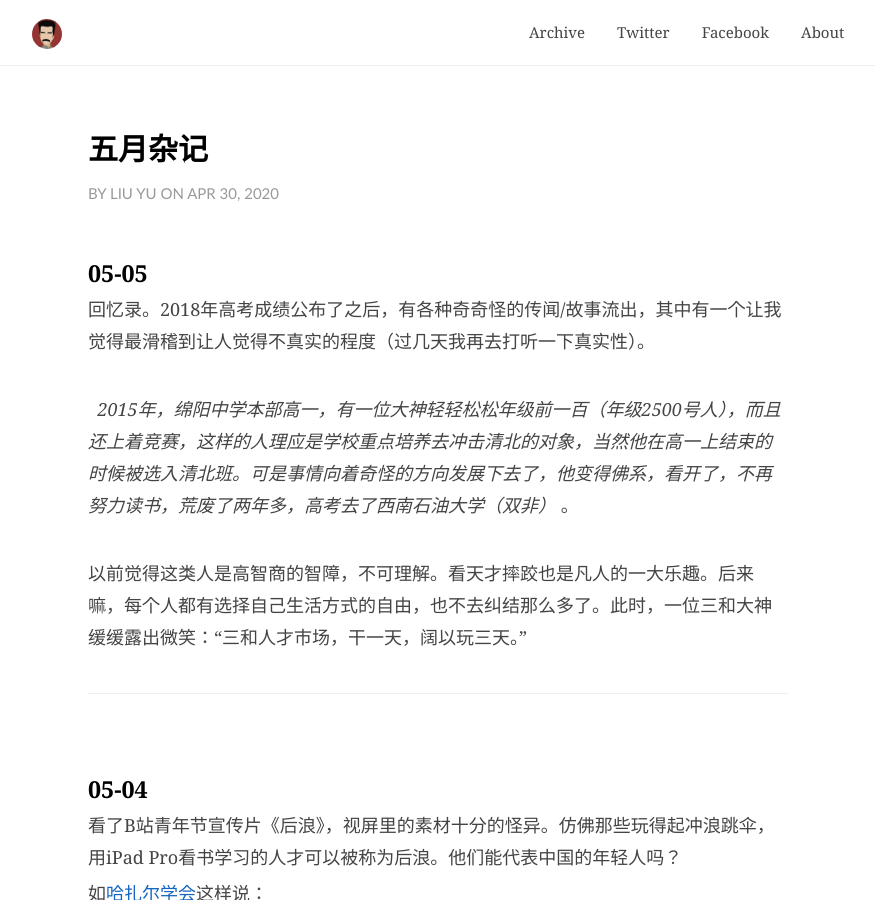
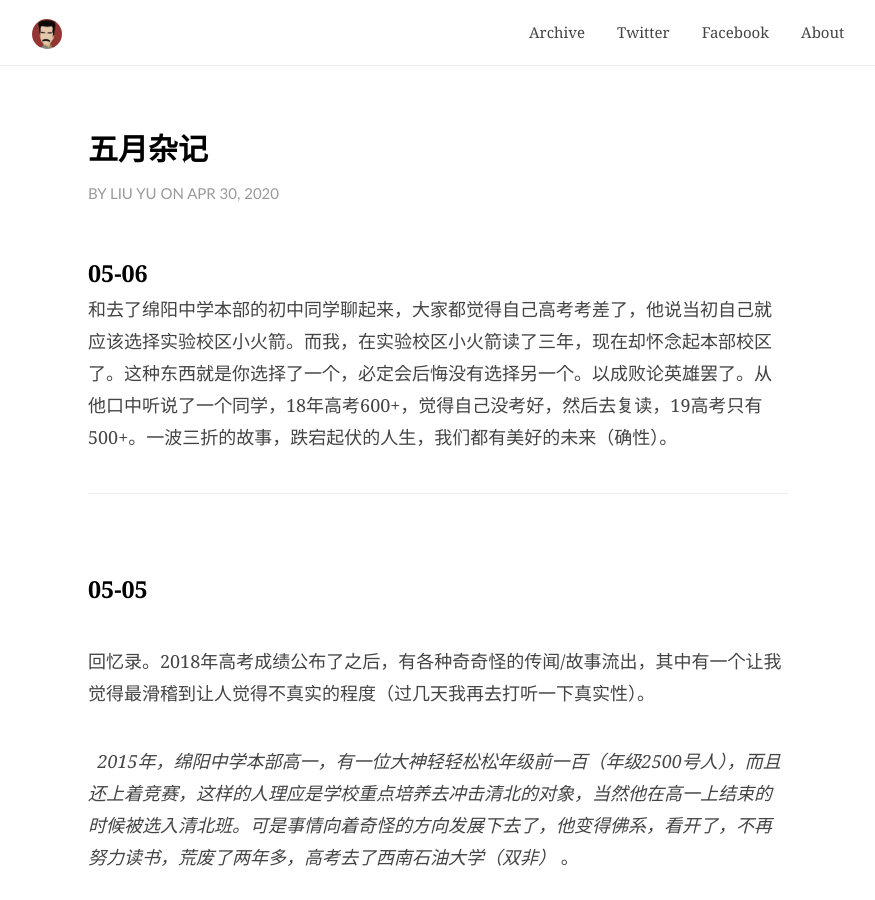
Before and after one commit to JaydenYL/JaydenYL.github.io, a Jekyll site: the page built from _posts/2020-04-26-日记.md, in a window 1280 px wide and 900 px high. Shown: the whole window, without its empty margins (202-1077 px from the left). Built offline with Jekyll 4.4.1, drawn with Linux system fonts in a browser that asks for light colours; comment, search, counter and statistics services are not loaded.

Commit message:
Update 2020-04-26-日记.md

```diff
--- a/_posts/2020-04-26-日记.md
+++ b/_posts/2020-04-26-日记.md
@@ -13,7 +13,27 @@ tail:
 catalog: true
 ---
 
+### 05-06
+
+和去了绵阳中学本部的初中同学聊起来，大家都觉得自己高考考差了，他说当初自己就应该选择实验校区小火箭。而我，在实验校区小火箭读了三年，现在却怀念起本部校区了。这种东西就是你选择了一个，必定会后悔没有选择另一个。以成败论英雄罢了。从他口中听说了一个同学，18年高考600+，觉得自己没考好，然后去复读，19高考只有500+。一波三折的故事，跌宕起伏的人生，我们都有美好的未来（确性）。
+
+<br>
+
+
+
+
+
+
+
+---
+
+
+
+
+
 ### 05-05
+
+<br>
 
 回忆录。2018年高考成绩公布了之后，有各种奇奇怪的传闻/故事流出，其中有一个让我觉得最滑稽到让人觉得不真实的程度（过几天我再去打听一下真实性）。
 
@@ -34,6 +54,8 @@ catalog: true
 
 
 ### 05-04
+
+<br>
 
 看了B站青年节宣传片《后浪》，视屏里的素材十分的怪异。仿佛那些玩得起冲浪跳伞，用iPad Pro看书学习的人才可以被称为后浪。他们能代表中国的年轻人吗？
 
@@ -63,6 +85,8 @@ catalog: true
 
 ### 05-02
 
+<br>
+
 今天了解到一个叫“大东和粥粥的北漂故事”的B站up主。是对情侣，但已经分手了。但男方不承认，还在继续用账号发视频，假装自己还没分手。评论区一片骂声，认为这个男生对女生不好，活该分手，尤其是那些见证了这对情侣过去的粉丝。[郑天玑](http://www.zhihu.com/people/zheng-tian-ji)：**“ *B站的用户毫无疑问是年轻人，而且大都是经济条件较好的尚未走出象牙塔的年轻人，不管他们嘴上怎么说，内心大多是浪漫主义的信徒，认为世界上总有理，很难理解现实生活中的无奈与妥协，面对这样的群体，过于真实反而会令其不适* ”**。B站用户经济条件普遍较好有待考证，但确定的是，大多数用户都希望看到幸福美满的爱情故事，他们觉得美好的爱情理应有幸福的结局。
 
 <br>
@@ -84,6 +108,8 @@ catalog: true
 
 
 ### 05-01
+
+<br>
 
 翻了翻以前的截图：
 
@@ -131,6 +157,8 @@ catalog: true
 
 ### 04-30
 
+<br>
+
 4点钟睡，15点醒。可以，很强。
 
 <br>
@@ -140,6 +168,8 @@ catalog: true
 
 
 ### 04-29
+
+<br>
 
 2点钟睡，3点半就醒了，还是睡不着了。
 
@@ -151,4 +181,6 @@ catalog: true
 
 ### 04-28
 
+<br>
+
 06:19，通宵了，睡不着。今天尝试一下白天不睡觉，看看晚上能不能睡着吧。好几天晚上都没有睡着了，严重怀疑自己是不是抑郁了，尤其最近相当的消极和悲观。
```
